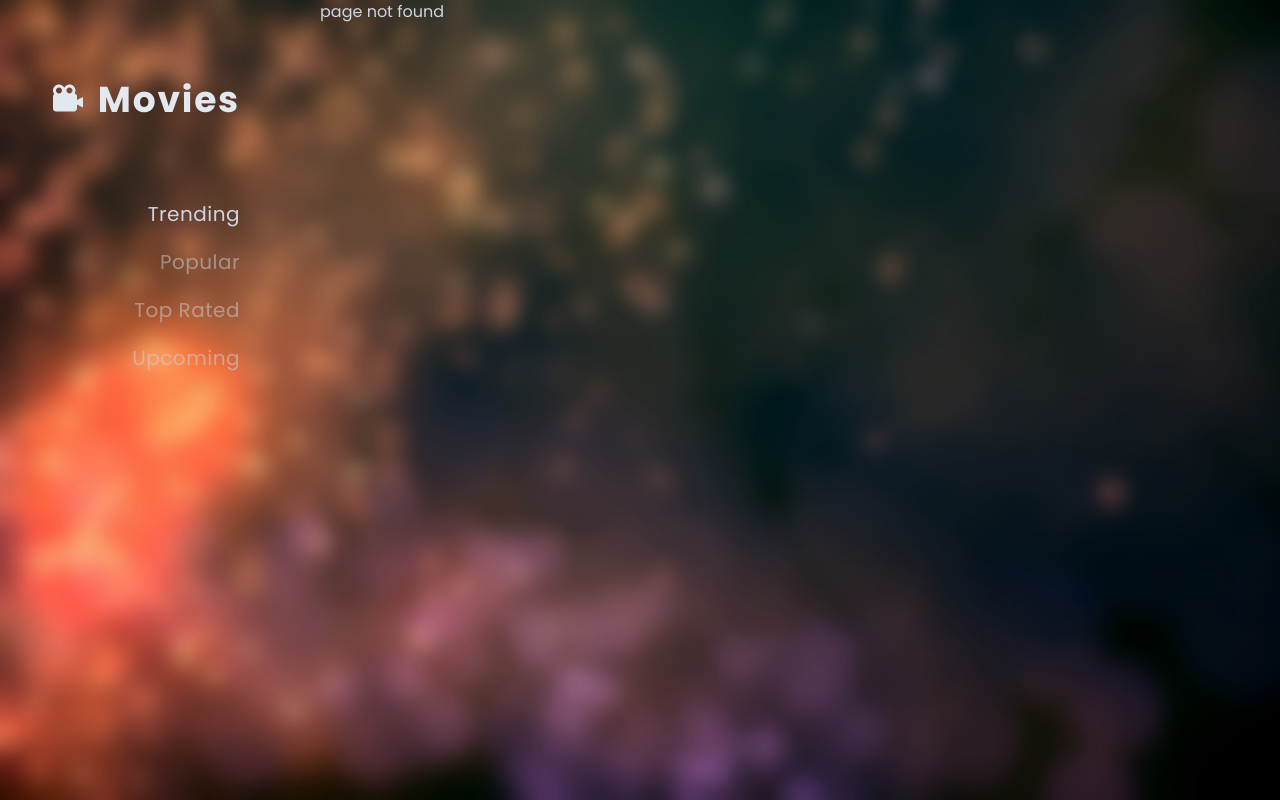
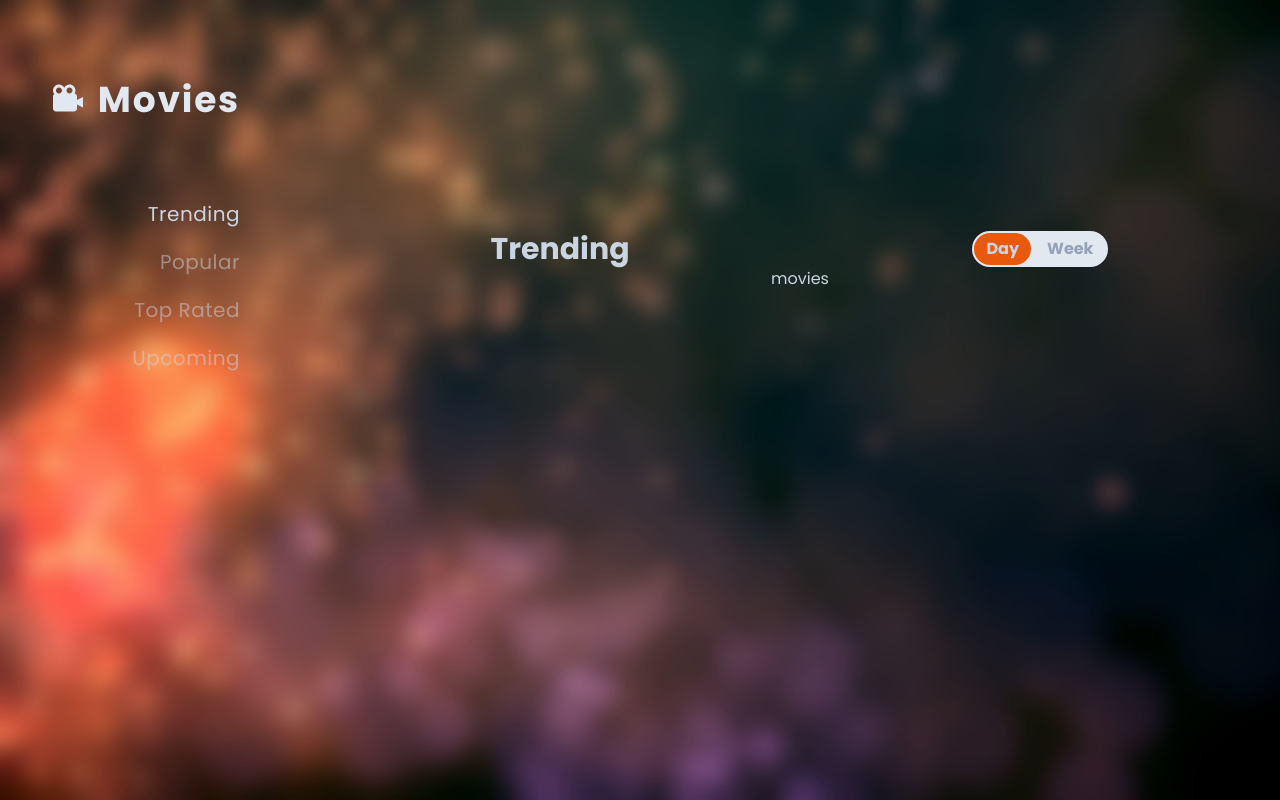
Before and after one commit to Desmord/movies, a React (Create React App) app: page / in a window 1280 px wide. Before the commit this address had no page. Built offline with nearby package versions, Linux system fonts and the light colour scheme.

Commit message:
Changes:
	- Add title and switch time peiroid button;

```diff
--- a/src/Components/App/App.tsx
+++ b/src/Components/App/App.tsx
@@ -1,6 +1,7 @@
 import { Provider } from 'react-redux';
 import { BrowserRouter, Route, Routes } from 'react-router-dom';
 import Store from "../../Redux/Store";
+import { useEffect } from 'react'
 
 import Menu from '../Menu/Menu';
 import MovieGallery from '../Pages/MovieGallery/MovieGallery';
@@ -10,19 +11,24 @@ import NotFound from '../Pages/NotFound/NotFound';
 import styles from "./App.module.scss";
 
 function App() {
+
+  useEffect(() => {
+    console.log(`Wczytujemy`)
+  }, [])
+
   return (
     <div className={`
       grid grid-cols-1 text-slate-300 h-screen ${styles.container}
       md:grid-cols-7  lg:grid-cols-3  xl:grid-cols-4
     `}>
       <Provider store={Store}>
-        <Menu />
         <BrowserRouter>
+          <Menu />
           <Routes>
-            <Route path='/trending' element={<MovieGallery text={`trending`} />} />
-            <Route path='/popular' element={<MovieGallery text={`popular`} />} />
-            <Route path='/toprated' element={<MovieGallery text={`toprated`} />} />
-            <Route path='/upcoming' element={<MovieGallery text={`upcoming`} />} />
+            <Route path='/' element={<MovieGallery text={`Trending`} />} />
+            <Route path='/popular' element={<MovieGallery text={`Popular`} />} />
+            <Route path='/toprated' element={<MovieGallery text={`Top Rated`} />} />
+            <Route path='/upcoming' element={<MovieGallery text={`Upcoming`} />} />
             <Route path='/movie/:name' element={<Movie />} />
             <Route path='/' element={<NotFound />} />
           </Routes>
--- a/src/Components/Menu/Menu.tsx
+++ b/src/Components/Menu/Menu.tsx
@@ -1,4 +1,5 @@
-import { useSelector, useDispatch } from "react-redux"
+import { useSelector, useDispatch } from "react-redux";
+import { Link } from "react-router-dom";
 import { SELECTED_PAGES } from "../../Utilities/Settings";
 import { BiSolidCameraMovie } from 'react-icons/bi';
 import { LuMenu } from 'react-icons/lu';
@@ -33,26 +34,38 @@ const Menu = () => {
                  pt-20 flex flex-col gap-5 text-xl text-center
                   md:text-right md:relative md:translate-y-0
                    tracking-wide  transition-all`}>
-                <div className={`relative transition-all hover:scale-110 hover:cursor-pointer
+                <Link to="/" className={`relative transition-all hover:scale-110 hover:cursor-pointer
                                 ${selectedPage === SELECTED_PAGES.TRENDING ? `` : `text-slate-300/50`}`}
-                    onClick={() => dispatch(setApp(SELECTED_PAGES.TRENDING))}>
+                    onClick={() => {
+                        setMenuDisplay((prev: boolean) => true)
+                        dispatch(setApp(SELECTED_PAGES.TRENDING))
+                    }} >
                     Trending
-                </div>
-                <div className={`relative transition-all hover:scale-110 hover:cursor-pointer
+                </Link>
+                <Link to="/popular" className={`relative transition-all hover:scale-110 hover:cursor-pointer
                                 ${selectedPage === SELECTED_PAGES.POPULAR ? `` : `text-slate-300/50`}`}
-                    onClick={() => dispatch(setApp(SELECTED_PAGES.POPULAR))}>
+                    onClick={() => {
+                        setMenuDisplay((prev: boolean) => true)
+                        dispatch(setApp(SELECTED_PAGES.POPULAR))
+                    }}>
                     Popular
-                </div>
-                <div className={`relative transition-all hover:scale-110 hover:cursor-pointer
+                </Link>
+                <Link to="/toprated" className={`relative transition-all hover:scale-110 hover:cursor-pointer
                                 ${selectedPage === SELECTED_PAGES.TOP_RATED ? `` : `text-slate-300/50`}`}
-                    onClick={() => dispatch(setApp(SELECTED_PAGES.TOP_RATED))}>
+                    onClick={() => {
+                        setMenuDisplay((prev: boolean) => true)
+                        dispatch(setApp(SELECTED_PAGES.TOP_RATED))
+                    }}>
                     Top Rated
-                </div>
-                <div className={`relative transition-all hover:scale-110 hover:cursor-pointer
+                </Link>
+                <Link to="/upcoming" className={`relative transition-all hover:scale-110 hover:cursor-pointer
                                 ${selectedPage === SELECTED_PAGES.UPCOMING ? `` : `text-slate-300/50`}`}
-                    onClick={() => dispatch(setApp(SELECTED_PAGES.UPCOMING))}>
+                    onClick={() => {
+                        setMenuDisplay((prev: boolean) => true)
+                        dispatch(setApp(SELECTED_PAGES.UPCOMING))
+                    }}>
                     Upcoming
-                </div>
+                </Link>
             </div>
 
         </div >
--- a/src/Components/Pages/MovieGallery/MovieGallery.tsx
+++ b/src/Components/Pages/MovieGallery/MovieGallery.tsx
@@ -1,6 +1,45 @@
+import { useState } from "react"
+
 const MovieGallery = ({ text }: { text: string }) => {
+
+    const [timeSelected, setTimeSelected] = useState(`day`)
+
     return (
-        <div>{text}</div>
+        <div className="absolute w-full h-full
+            grid-rows-[1fr,2fr]
+            md:relative grid grid-cols-2
+            col-span-1  md:col-span-4 lg:col-span-2 xl:col-span-3
+        ">
+            <div className="
+                justify-self-center self-end text-3xl font-bold
+            ">
+                {text}
+            </div>
+            <div className="
+                font-bold
+                justify-self-center gap-1 self-end flex bg-slate-200 p-0.5 rounded-3xl
+            ">
+                <div className={`
+                    ${timeSelected === `day` ?
+                        `bg-orange-600 rounded-2xl hover:bg-orange-700 cursor-pointer` :
+                        `text-slate-400 hover:text-slate-500 cursor-pointer`}
+                    p-1 px-3 transition-all
+                `}
+                    onClick={() => setTimeSelected(`day`)}>
+                    Day
+                </div>
+                <div className={`
+                    ${timeSelected === `week` ?
+                        `bg-orange-600 rounded-2xl hover:bg-orange-700 cursor-pointer` :
+                        `text-slate-400 hover:text-slate-500 cursor-pointer`}
+                    p-1 px-3 transition-all
+                `}
+                    onClick={() => setTimeSelected(`week`)}>
+                    Week
+                </div>
+            </div>
+            <div className="col-span-2 justify-self-center ">movies</div>
+        </div >
     )
 }
 
```
